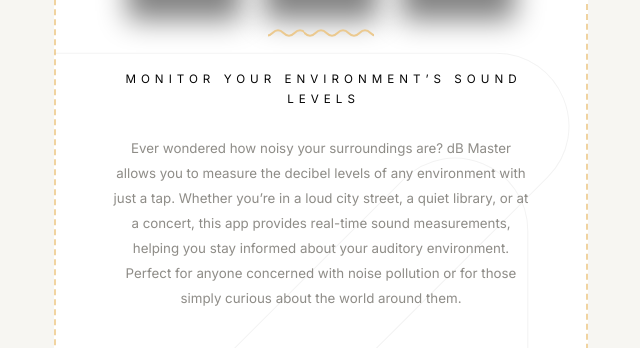
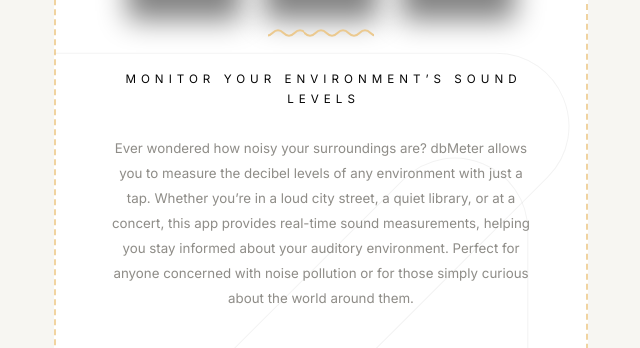
Before and after one commit to mJiyan/magmat, a plain HTML site: page index.html in a window 1280 px wide. Shown: the part 1263-1611 px from the top of the page, without its empty margins (319-959 px from the left). Drawn offline with Linux system fonts and the light colour scheme.

Commit message:
change the app name

```diff
--- a/index.html
+++ b/index.html
@@ -1850,7 +1850,7 @@
                                 </div>
                                 <hr id="divider04" class="style1">
                                 <p id="text05" class="style5">Monitor Your Environment’s Sound Levels</p>
-                                <p id="text12" class="style3">Ever wondered how noisy your surroundings are? dB Master allows you to measure the decibel levels of any environment with just a tap. Whether you’re in a loud city street, a quiet library, or at a concert, this app provides real-time sound measurements, helping you stay informed about your auditory environment. Perfect for anyone concerned with noise pollution or for those simply curious about the world around them.</p>
+                                <p id="text12" class="style3">Ever wondered how noisy your surroundings are? dbMeter allows you to measure the decibel levels of any environment with just a tap. Whether you’re in a loud city street, a quiet library, or at a concert, this app provides real-time sound measurements, helping you stay informed about your auditory environment. Perfect for anyone concerned with noise pollution or for those simply curious about the world around them.</p>
                                 <ul id="icons02" class="style1 icons">
                                     <li>
                                         <a class="n01" href="https://apps.apple.com/us/app/dbmeter-decibel-level-meter/id6739300737" role="button">
```
